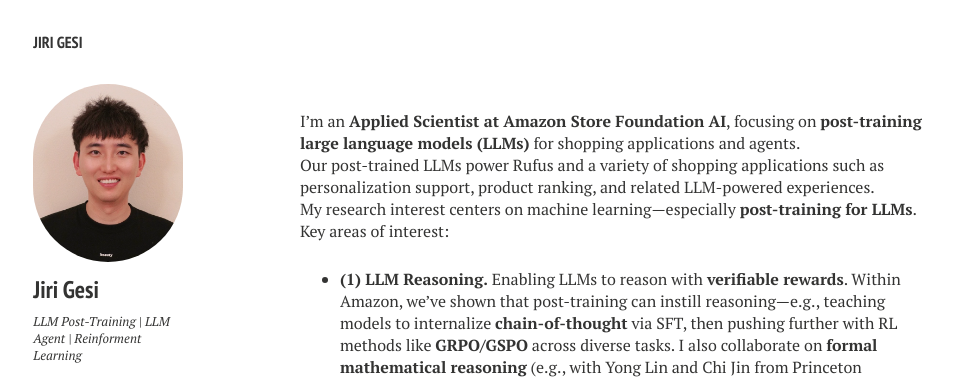
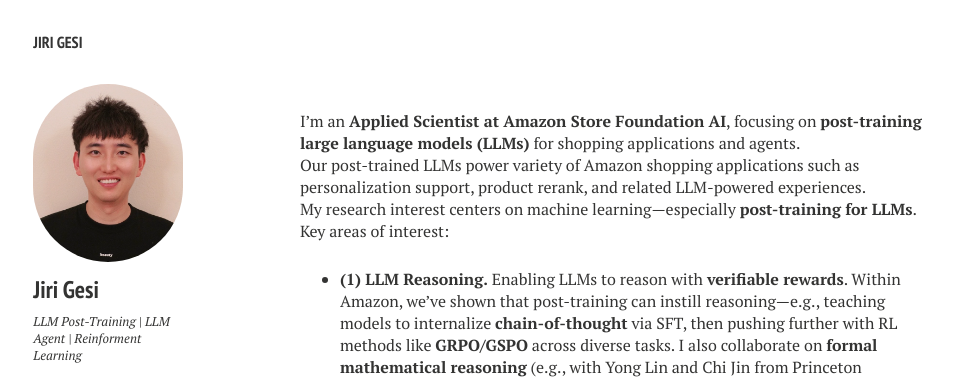
Before and after one commit to Jirigesi/Jirigesi.github.io, a Jekyll site: the page built from index.md, in a window 1280 px wide and 900 px high. Shown: the top 379 px of the window, without its empty margins (20-988 px from the left). Built offline with Jekyll 4.4.1, drawn with Linux system fonts in a browser that asks for light colours; nearby versions of some CDN libraries; comment, search, counter and statistics services are not loaded.

Commit message:
Update index.md

```diff
--- a/index.md
+++ b/index.md
@@ -5,7 +5,7 @@ tags: [Jekyll, theme, responsive, blog, template]
 ---
 
 I’m an **Applied Scientist at Amazon Store Foundation AI**, focusing on **post-training large language models (LLMs)** for shopping applications and agents.
-Our post-trained LLMs power Rufus and a variety of shopping applications such as personalization support, product ranking, and related LLM-powered experiences.
+Our post-trained LLMs power variety of Amazon shopping applications such as personalization support, product rerank, and related LLM-powered experiences.
 
 My research interest centers on machine learning—especially **post-training for LLMs**. Key areas of interest:
 
```
